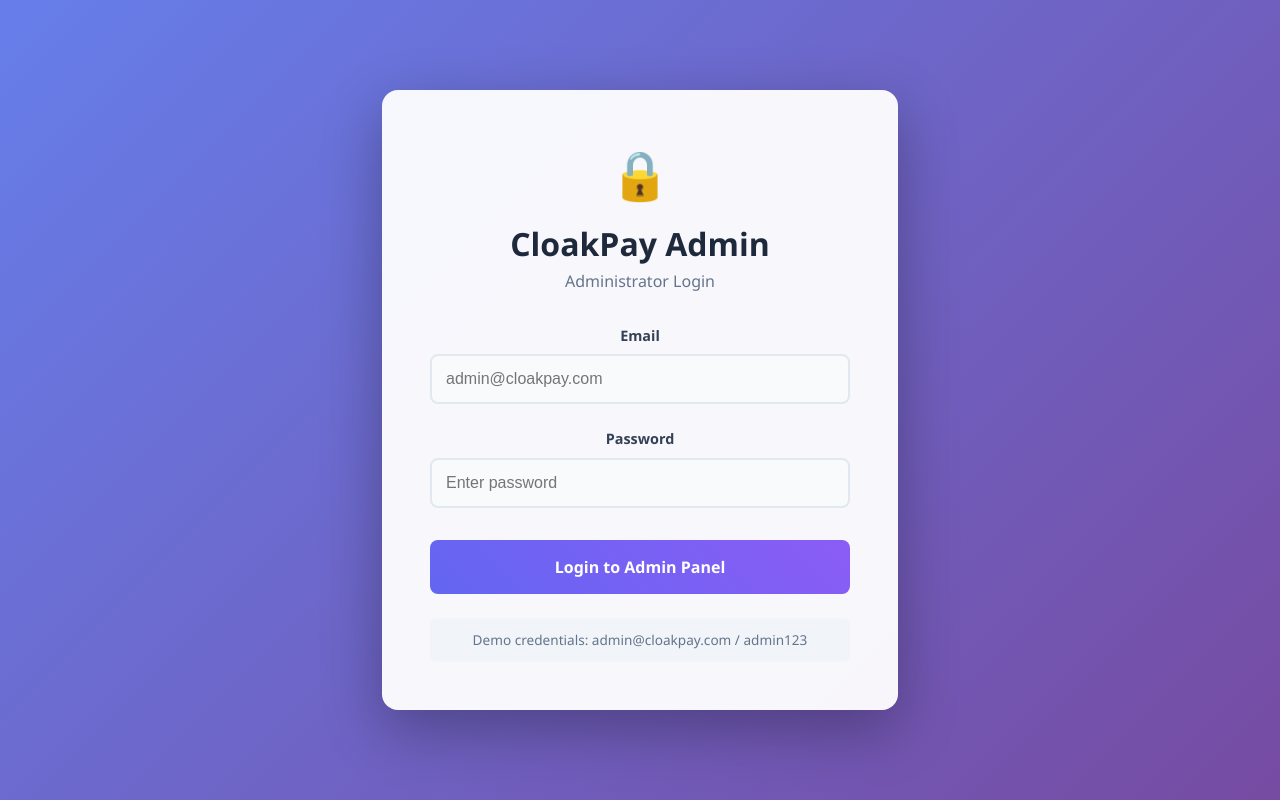
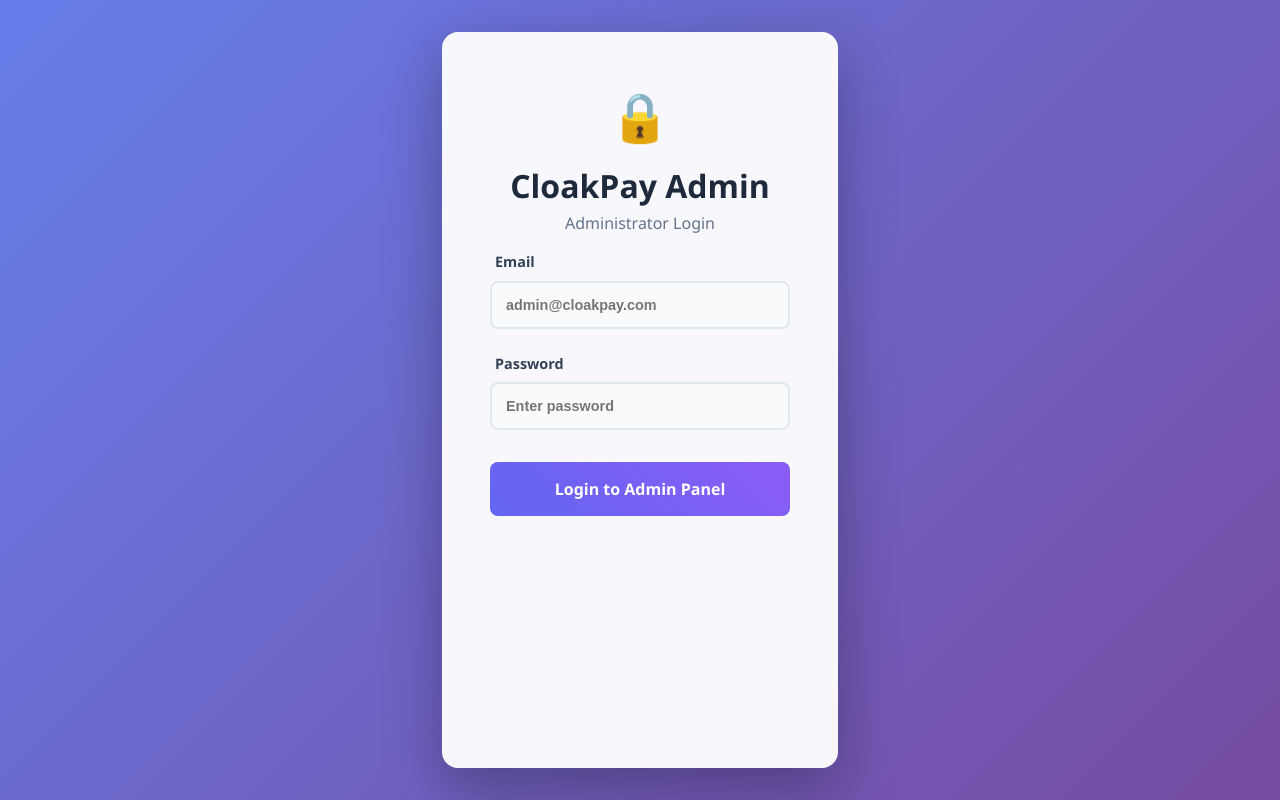
Before and after one commit to Hasan-Rasheed/crossmint-frontend, a React (Vite) app: page /admin in a window 1280 px wide. Built offline with nearby package versions, Linux system fonts and the light colour scheme.

Commit message:
admin login ui fix

```diff
--- a/src/components/Admin/AdminLogin.css
+++ b/src/components/Admin/AdminLogin.css
@@ -13,12 +13,14 @@
   border-radius: 16px;
   box-shadow: 0 20px 60px rgba(0, 0, 0, 0.3);
   width: 100%;
-  max-width: 420px;
+  max-width: 300px;
+  max-height: 100%;
+  height: 80vh;
 }
 
 .admin-header {
   text-align: center;
-  margin-bottom: 2rem;
+  margin-bottom: 1rem;
 }
 
 .admin-logo {
@@ -73,6 +75,9 @@
   border: 2px solid #e2e8f0;
   border-radius: 8px;
   font-size: 1rem;
+  color: #334155;
+  font-weight: 600;
+  font-size: 0.9rem;
   transition: all 0.3s ease;
   background: #f8fafc;
 }
@@ -107,6 +112,11 @@
   text-align: center;
 }
 
+.field-label{
+  text-align: left;
+  padding-left: 5px;
+}
+
 .admin-note {
   color: #64748b;
   font-size: 0.85rem;
--- a/src/components/Admin/AdminLogin.tsx
+++ b/src/components/Admin/AdminLogin.tsx
@@ -46,7 +46,7 @@ const AdminLogin: React.FC<AdminLoginProps> = ({ onLogin }) => {
           {error && <div className="error-message">{error}</div>}
 
           <div className="form-group">
-            <label htmlFor="email">Email</label>
+            <label htmlFor="email" className='field-label'>Email</label>
             <input
               type="email"
               id="email"
@@ -59,7 +59,7 @@ const AdminLogin: React.FC<AdminLoginProps> = ({ onLogin }) => {
           </div>
 
           <div className="form-group">
-            <label htmlFor="password">Password</label>
+            <label htmlFor="password" className='field-label'>Password</label>
             <input
               type="password"
               id="password"
@@ -76,11 +76,11 @@ const AdminLogin: React.FC<AdminLoginProps> = ({ onLogin }) => {
           </button>
         </form>
 
-        <div className="admin-footer">
+        {/* <div className="admin-footer">
           <p className="admin-note">
             Demo credentials: admin@cloakpay.com / admin123
           </p>
-        </div>
+        </div> */}
       </div>
     </div>
   );
```
